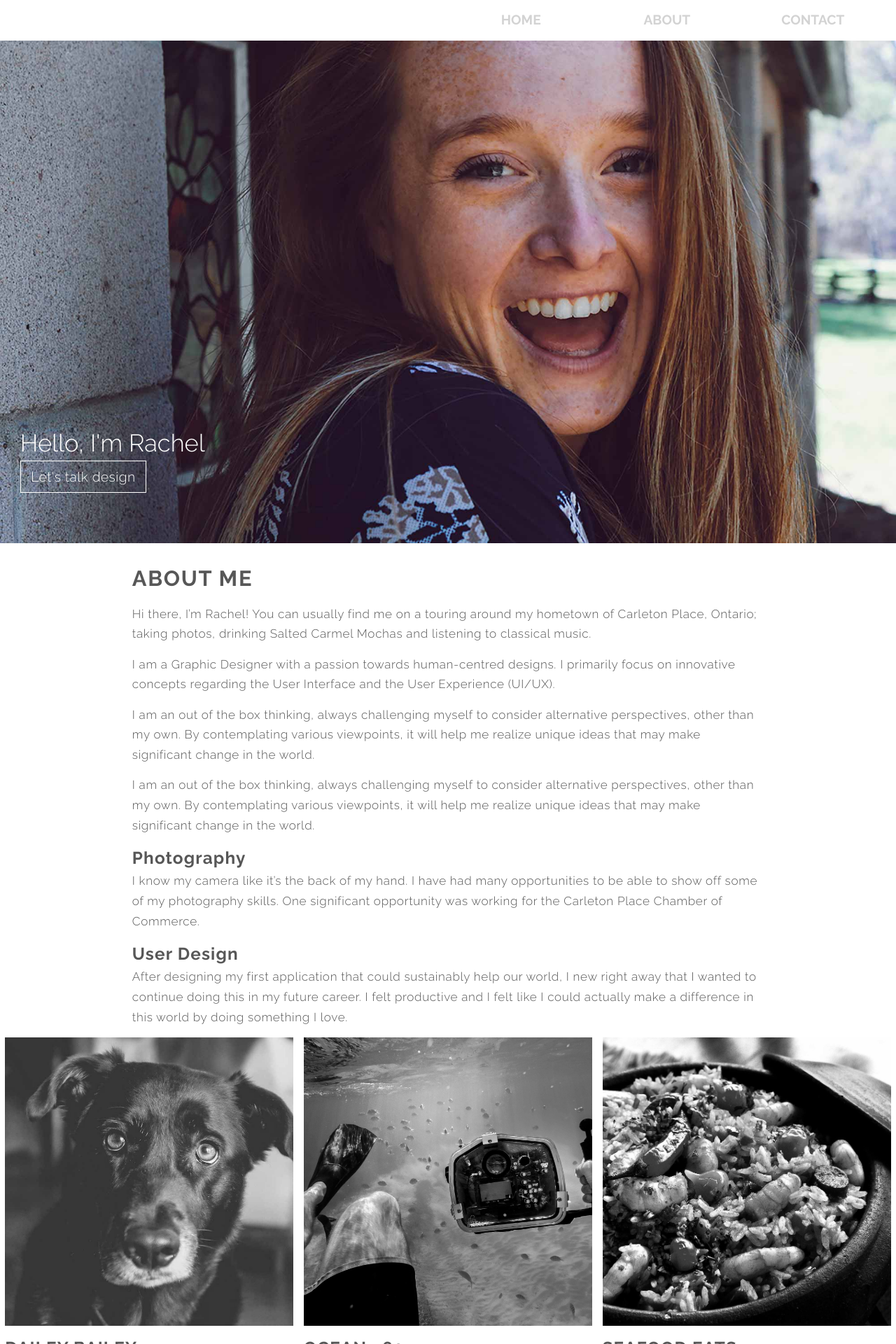
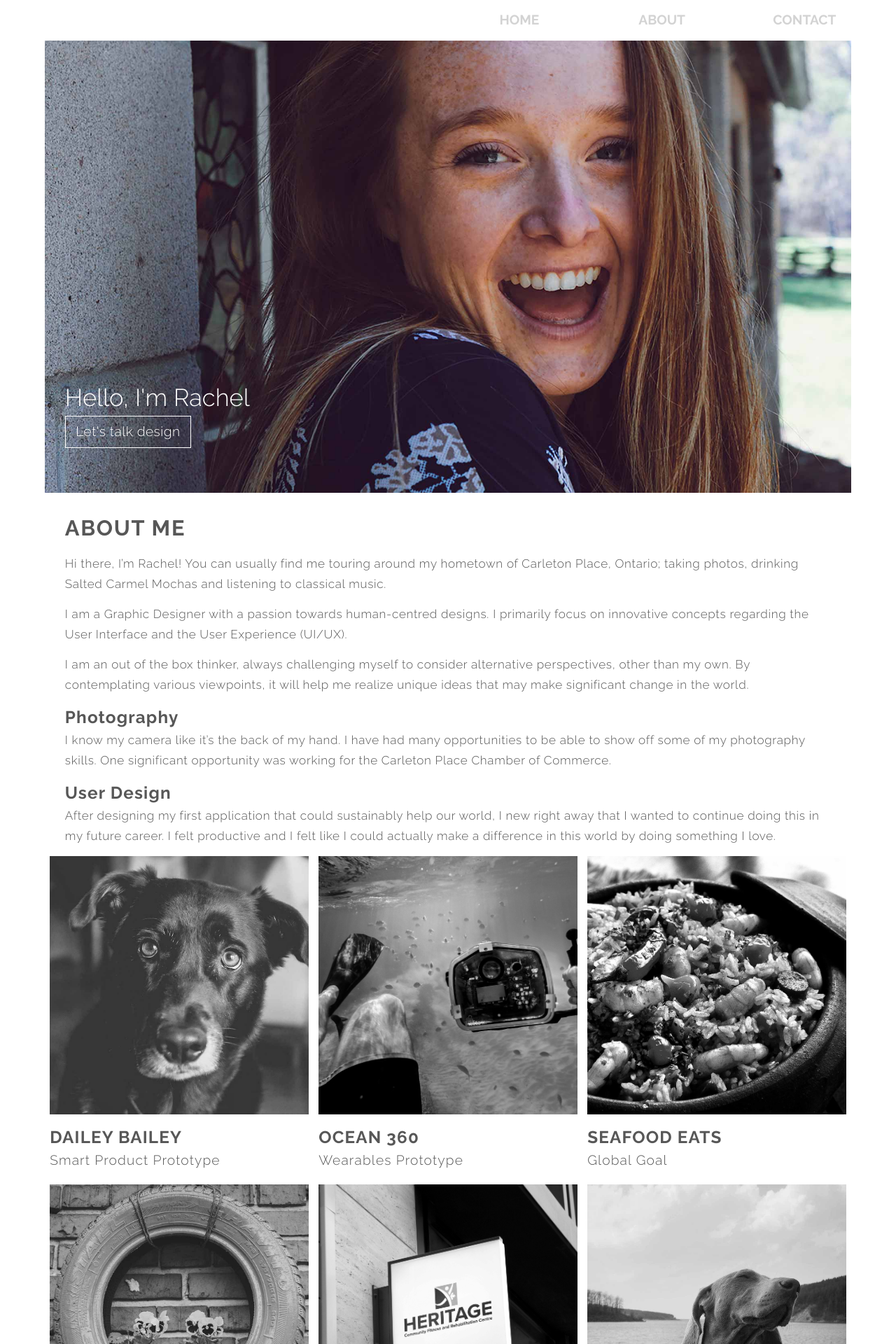
Before and after one commit to rachelhisko/hiskodesigns.ca, a Jekyll site: the page built from index.html, in a window 1280 px wide. Shown: the top 1920 px of the page at 70% size. Built offline with Jekyll 4.4.1, drawn with Linux system fonts in a browser that asks for light colours.

Commit message:
fixing look of website

```diff
--- a/_includes/banner.html
+++ b/_includes/banner.html
@@ -1,4 +1,4 @@
-<div style="position: relative">
+<div style="position: relative" class="wrapper">
   <img class="img-flex" src="{{site.baseurl}}/images/me.jpg" alt="Picture of myself">
   <div class="banner-content">
     <div class="gutter">
--- a/_includes/card.html
+++ b/_includes/card.html
@@ -1,4 +1,4 @@
-<div class="unit xs-1-2 s-1-2 m-1-2 l-1-3 push-1-2 gutter-1-4">
+<div class="unit xs-1-2 s-1-2 m-1-3 l-1-3 push-1-2 gutter-1-4">
   <a class="card" href="{{site.baseurl}}{{include.url}}">
     <div class="grey">
       <div class="embed embed-1by1">
--- a/_layouts/default.html
+++ b/_layouts/default.html
@@ -11,7 +11,7 @@
   <link href="https://fonts.googleapis.com/css?family=Raleway:300,400,700" rel="stylesheet">
 </head>
 
-<body itmeref="data-author" itemscope itemtype="https://schema.org/WebSite">
+<body class="gutter-1-2" itmeref="data-author" itemscope itemtype="https://schema.org/WebSite">
 
   <ul class="skip-links">
     <li><a href="#main">Jump to main content</a></li>
--- a/css/main.css
+++ b/css/main.css
@@ -4,7 +4,7 @@ html {
 }
 
 .wrapper {
-  max-width: 50em;
+  max-width: 60em;
 }
 
 h1 {
@@ -241,7 +241,3 @@ textarea {
 .current {
   font-weight: 700;
 }
-
-.logo {
-  color: #2f4e43;
-}
--- a/index.html
+++ b/index.html
@@ -12,10 +12,9 @@ title: Rachel Hisko Designs • Work Display
     <div class="about wrapper gutter pad-t" id="about">
       <section>
         <h2 itemprop="name" class="push-1-2 text-upper">About Me</h2>
-        <p itemprop="description" class="main-text push-1-2 milli">Hi there, I’m Rachel! You can usually find me on a touring around my hometown of Carleton Place, Ontario; taking photos, drinking Salted Carmel Mochas and listening to classical music.</p>
+        <p itemprop="description" class="main-text push-1-2 milli">Hi there, I’m Rachel! You can usually find me touring around my hometown of Carleton Place, Ontario; taking photos, drinking Salted Carmel Mochas and listening to classical music.</p>
         <p itemprop="description" class="main-text push-1-2 milli">I am a Graphic Designer with a passion towards human-centred designs. I primarily focus on innovative concepts regarding the User Interface and the User Experience (UI/UX).</p>
-        <p itemprop="description" class="main-text push-1-2 milli">I am an out of the box thinking, always challenging myself to consider alternative perspectives, other than my own. By contemplating various viewpoints, it will help me realize unique ideas that may make significant change in the world.</p>
-        <p itemprop="description" class="main-text push-1-2 milli">I am an out of the box thinking, always challenging myself to consider alternative perspectives, other than my own. By contemplating various viewpoints, it will help me realize unique ideas that may make significant change in the world.</p>
+        <p itemprop="description" class="main-text push-1-2 milli">I am an out of the box thinker, always challenging myself to consider alternative perspectives, other than my own. By contemplating various viewpoints, it will help me realize unique ideas that may make significant change in the world.</p>
         <h3 itemprop="name"class="push-0 giga">Photography</h3>
         <p itemprop="description" class="push-1-2 milli">I know my camera like it’s the back of my hand. I have had many opportunities to be able to show off some of my photography skills. One significant opportunity was working for the Carleton Place Chamber of Commerce.</p>
         <h3 itemprop="name" class="push-0 giga">User Design</h3>
@@ -23,7 +22,7 @@ title: Rachel Hisko Designs • Work Display
       </section>
     </div>
 
-  <section class="grid">
+  <section class="grid wrapper">
     {% include card.html url="/dog-app/" file="images/dailey-bailey-main-page.jpg" alt="Dailey Bailey" title="Dailey Bailey" caption="Smart Product Prototype" %}
     {% include card.html url="/ocean-360" file="images/scuba-main-page.jpg" alt="Ocean 360" title="Ocean 360" caption="Wearables Prototype" %}
     {% include card.html url="/seafood-eats/" file="images/seafood-main-page.jpg" alt="Seafood Eats" title="Seafood Eats" caption="Global Goal" %}
```
